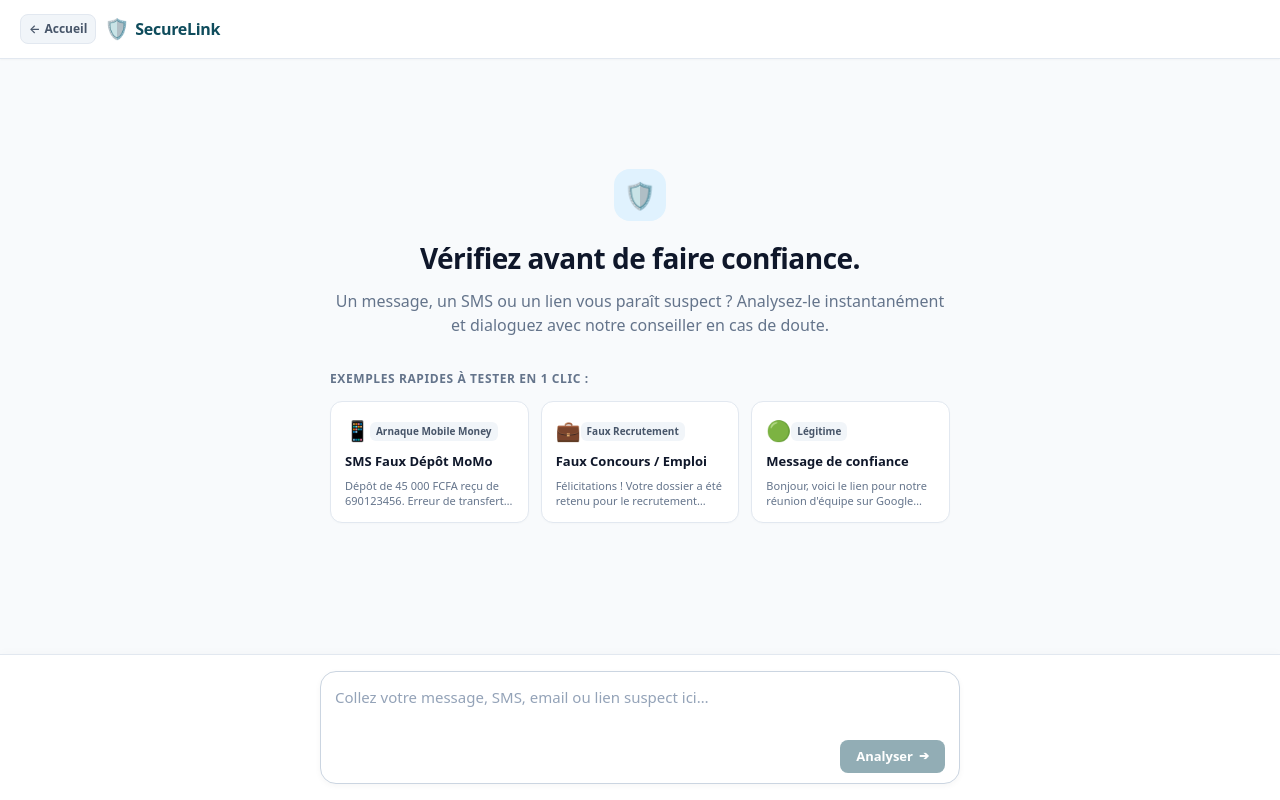
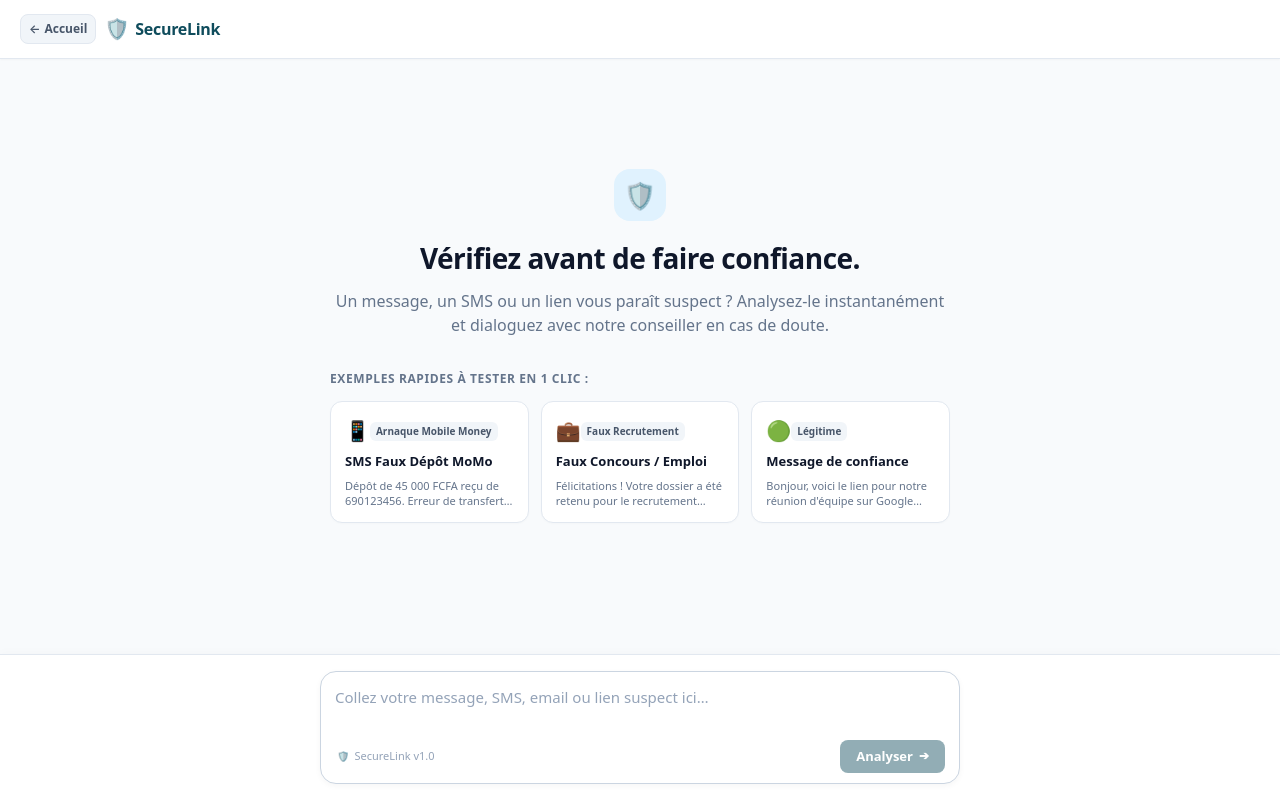
Before and after one commit to moumbagnanchareibrahimsoudess-design/securelink, a Next.js app: page /analyse in a window 1280 px wide. Built offline with nearby package versions, Linux system fonts and the light colour scheme.

Commit message:
feat(ui): display SecureLink v1.0 version in input card instead of clear button

```diff
--- a/app/analyse/page.tsx
+++ b/app/analyse/page.tsx
@@ -1329,30 +1329,20 @@ Vérifié avec SecureLink.`;
                 paddingTop: 4,
               }}
             >
-              <div>
-                {content.trim().length > 0 && (
-                  <button
-                    type="button"
-                    onClick={() => setContent("")}
-                    className="btn-hover"
-                    style={{
-                      backgroundColor: "#F1F5F9",
-                      border: "none",
-                      color: "#64748B",
-                      cursor: "pointer",
-                      fontSize: 12,
-                      padding: "4px 8px",
-                      borderRadius: 6,
-                      display: "inline-flex",
-                      alignItems: "center",
-                      gap: 4,
-                    }}
-                    title="Effacer la saisie"
-                  >
-                    <span>✕</span>
-                    <span style={{ fontSize: 11 }}>Effacer</span>
-                  </button>
-                )}
+              <div
+                style={{
+                  display: "inline-flex",
+                  alignItems: "center",
+                  gap: 5,
+                  fontSize: 11,
+                  color: "#94A3B8",
+                  fontWeight: 500,
+                  userSelect: "none",
+                  paddingLeft: 2,
+                }}
+              >
+                <span style={{ fontSize: 10 }}>🛡️</span>
+                <span>SecureLink v1.0</span>
               </div>
 
               <div
```
